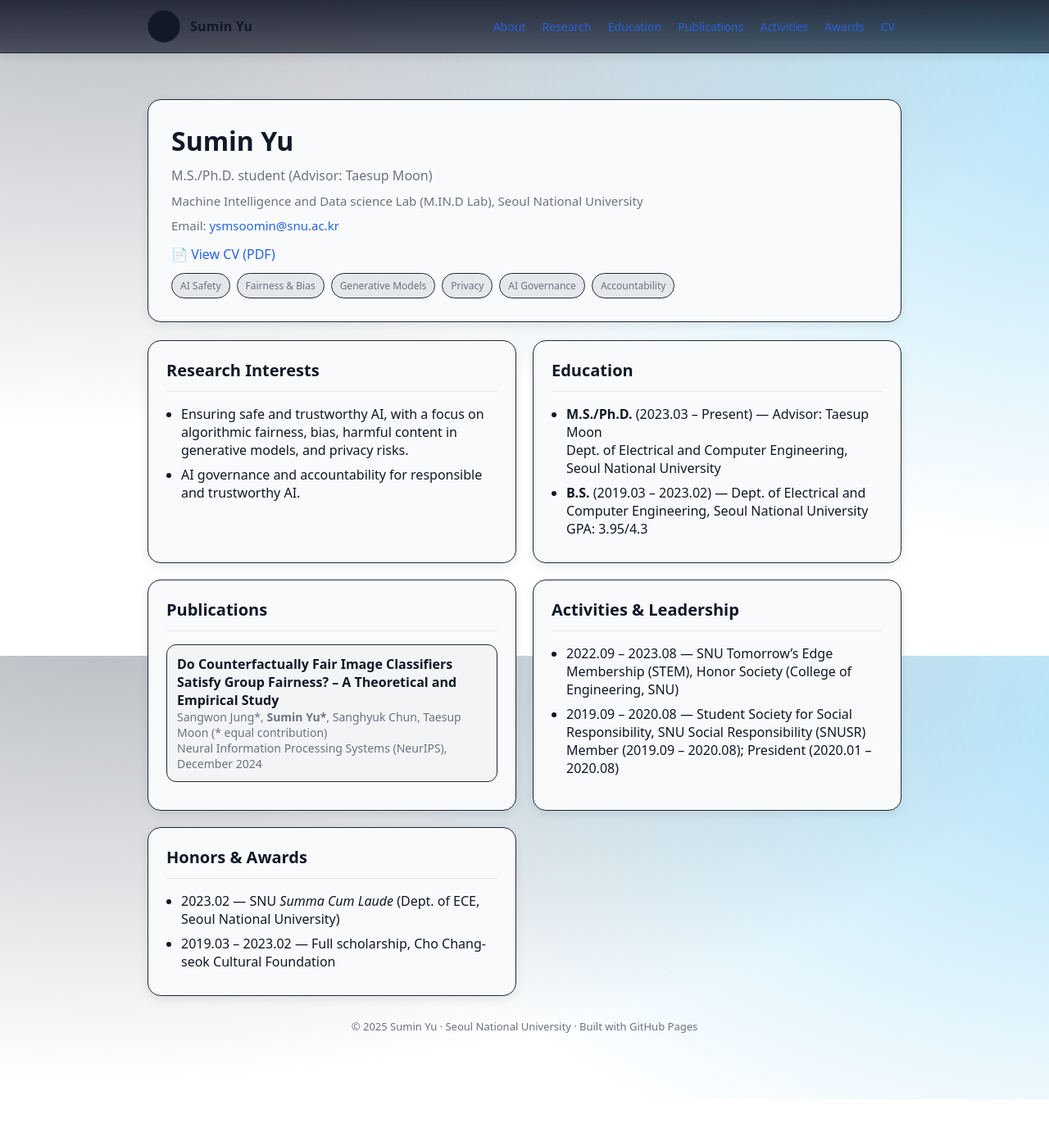
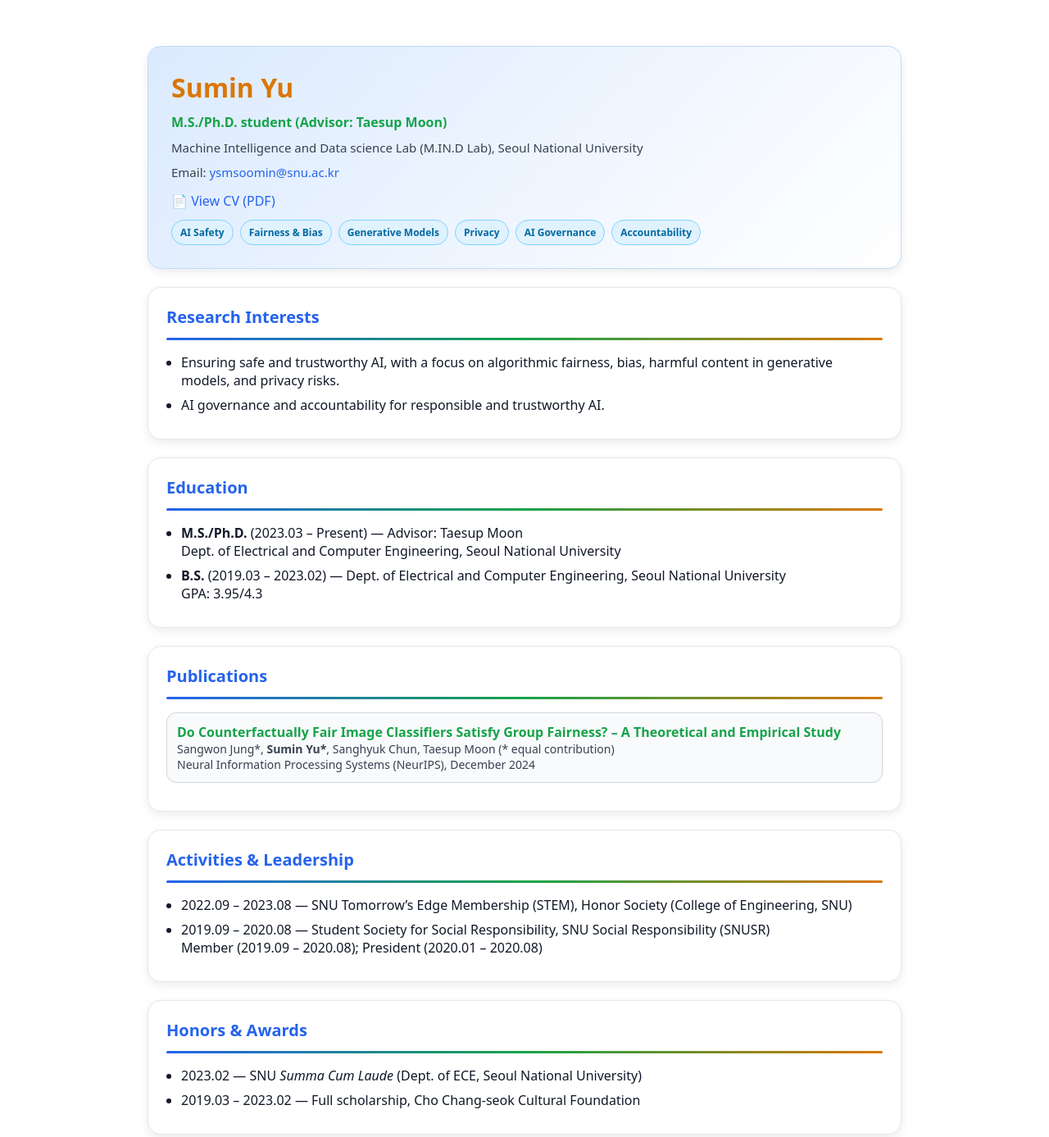
Before and after one commit to sumin-yu/sumin-yu.github.io, a plain HTML site: page index.html in a window 1280 px wide. Shown: the top 1387 px of the page at 82% size. Before the commit the page ends 1341 px from the top, so only its background shows below. Drawn offline with Linux system fonts and the light colour scheme.

Commit message:
Update index.html

```diff
--- a/index.html
+++ b/index.html
@@ -3,87 +3,63 @@
 <head>
   <meta charset="utf-8" />
   <meta name="viewport" content="width=device-width, initial-scale=1" />
-  <title>Sumin Yu</title>
+  <title>Sumin Yu — CV & Research</title>
   <meta name="description" content="Sumin Yu — M.S./Ph.D. student at Seoul National University (M.IN.D Lab). Research interests: AI safety and trustworthiness, algorithmic fairness, bias, harmful content in generative models, privacy risks; AI governance and accountability." />
   <meta property="og:title" content="Sumin Yu — CV & Research" />
   <meta property="og:description" content="AI safety & trustworthiness; fairness, bias, harmful content, privacy risks; governance & accountability." />
-  <meta name="theme-color" content="#0f172a" />
+  <meta name="theme-color" content="#ffffff" />
   <style>
     :root{
-      --bg:#ffffff;           /* page background */
-      --panel:#f9fafb;        /* content background */
-      --text:#111827;         /* base text */
-      --muted:#6b7280;        /* secondary text */
-      --accent:#2563eb;       /* links & highlights */
-      --rule:#e5e7eb;         /* section rule */
-      --card:#f3f4f6;         /* cards */
-      --pill:#e5e7eb;         /* tag pill */
+      --bg:#ffffff;
+      --panel:#ffffff;
+      --text:#111827;
+      --muted:#374151;
+      --accent:#2563eb; /* blue */
+      --accent2:#16a34a; /* green */
+      --accent3:#d97706; /* orange */
+      --rule:#e5e7eb;
+      --card:#f9fafb;
+      --pill:#e0f2fe;
       --shadow: 0 4px 12px rgba(0,0,0,.08);
     }
     *{box-sizing:border-box}
     html,body{height:100%}
     body{
       margin:0; font-family: ui-sans-serif, system-ui, -apple-system, Segoe UI, Roboto, "Helvetica Neue", Arial, "Noto Sans", "Apple Color Emoji", "Segoe UI Emoji";
-      background: radial-gradient(1200px 600px at 10% -10%, #1e293b55, transparent) ,
-                  radial-gradient(1000px 600px at 110% 10%, #0ea5e955, transparent) ,
-                  var(--bg);
+      background: var(--bg);
       color:var(--text);
     }
-    a{color:var(--accent); text-decoration:none}
+    a{color:var(--accent); text-decoration:none; font-weight:500}
     a:hover{text-decoration:underline}
     .wrap{max-width:960px; margin:0 auto; padding:28px 20px 80px}
     header{
       position:sticky; top:0; z-index:10; backdrop-filter:saturate(180%) blur(10px);
-      background: linear-gradient(180deg, rgba(11,16,32,.85), rgba(11,16,32,.65));
-      border-bottom:1px solid #1f2937; box-shadow:var(--shadow);
+      background: rgba(255,255,255,.95);
+      border-bottom:2px solid var(--accent); box-shadow:var(--shadow);
     }
     .nav{display:flex; align-items:center; gap:18px; justify-content:space-between; padding:12px 20px; max-width:960px; margin:0 auto}
     .brand{display:flex; align-items:center; gap:12px}
-    .avatar{width:40px; height:40px; border-radius:50%; background:#111827; border:1px solid #1f2937}
-    .name{font-weight:700; letter-spacing:.2px}
+    .avatar{width:40px; height:40px; border-radius:50%; background:#e0f2fe; border:2px solid var(--accent)}
+    .name{font-weight:700; letter-spacing:.2px; color:var(--accent)}
     .links a{margin:0 8px; font-size:14px; opacity:.9}
-    .hero{margin-top:28px; background:var(--panel); border:1px solid #1f2937; padding:28px; border-radius:16px; box-shadow:var(--shadow)}
-    .hero h1{margin:0 0 10px; font-size:32px}
-    .hero .role{color:var(--muted); margin-top:6px}
+    .hero{margin-top:28px; background:linear-gradient(135deg, #dbeafe, #ffffff); border:1px solid #bfdbfe; padding:28px; border-radius:16px; box-shadow:var(--shadow)}
+    .hero h1{margin:0 0 10px; font-size:32px; color:var(--accent3)}
+    .hero .role{color:var(--accent2); margin-top:6px; font-weight:600}
     .hero .meta{margin-top:10px; color:var(--muted); font-size:15px}
-    .button{
-      display:inline-block; padding:10px 14px; border-radius:12px; background:linear-gradient(180deg,#60a5fa,#3b82f6);
-      color:white; font-weight:600; box-shadow:0 6px 18px rgba(59,130,246,.35);
-    }
-    .grid{display:grid; grid-template-columns:1fr; gap:20px; margin-top:22px}
-    @media(min-width:840px){ .grid{grid-template-columns:1fr 1fr} }
-    section{background:var(--panel); border:1px solid #1f2937; border-radius:16px; padding:22px; box-shadow:var(--shadow)}
-    h2{margin:0 0 12px; font-size:20px; display:flex; align-items:center; gap:10px}
-    .rule{height:1px; background:var(--rule); margin:10px 0 16px}
+    section{background:var(--panel); border:1px solid #e5e7eb; border-radius:16px; padding:22px; box-shadow:var(--shadow); margin-top:22px}
+    h2{margin:0 0 12px; font-size:20px; display:flex; align-items:center; gap:10px; color:var(--accent)}
+    .rule{height:3px; background:linear-gradient(to right, var(--accent), var(--accent2), var(--accent3)); border-radius:2px; margin:10px 0 16px}
     ul{margin:0; padding-left:18px}
     li{margin:8px 0}
-    .pub{margin:12px 0; padding:12px; background:var(--card); border:1px solid #1f2937; border-radius:12px}
-    .pub .title{font-weight:700}
+    .pub{margin:12px 0; padding:12px; background:var(--card); border:1px solid #d1d5db; border-radius:12px}
+    .pub .title{font-weight:700; color:var(--accent2)}
     .kvs{display:flex; flex-wrap:wrap; gap:8px; margin-top:12px}
-    .pill{font-size:12px; padding:6px 10px; background:var(--pill); border:1px solid #1f2937; border-radius:999px; color:var(--muted)}
+    .pill{font-size:12px; padding:6px 10px; background:var(--pill); border:1px solid #7dd3fc; border-radius:999px; color:#0369a1; font-weight:600}
     footer{margin-top:28px; color:var(--muted); font-size:13px; text-align:center}
     .small{font-size:14px; color:var(--muted)}
   </style>
 </head>
 <body>
-  <header>
-    <nav class="nav">
-      <div class="brand">
-        <div class="avatar" aria-hidden="true"></div>
-        <div class="name">Sumin Yu</div>
-      </div>
-      <div class="links" aria-label="Site">
-        <a href="#about">About</a>
-        <a href="#interests">Research</a>
-        <a href="#education">Education</a>
-        <a href="#publications">Publications</a>
-        <a href="#activities">Activities</a>
-        <a href="#awards">Awards</a>
-        <a href="cv_suminyu.pdf" target="_blank" rel="noopener">CV</a>
-      </div>
-    </nav>
-  </header>
-
   <main class="wrap">
     <section id="about" class="hero">
       <h1>Sumin Yu</h1>
@@ -92,10 +68,6 @@
       <div class="meta">Email: <a href="mailto:ysmsoomin@snu.ac.kr">ysmsoomin@snu.ac.kr</a></div>
       <div style="margin-top:14px; display:flex; flex-direction:column; gap:6px;">
         <a href="cv_suminyu.pdf" target="_blank" rel="noopener">📄 View CV (PDF)</a>
-        <!-- Add external links if desired:
-        <a href="#">Google Scholar</a>
-        <a href="#">LinkedIn</a>
-        -->
       </div>
       <div class="kvs">
         <span class="pill">AI Safety</span>
@@ -107,7 +79,6 @@
       </div>
     </section>
 
-    <div class="grid">
     <section id="interests">
       <h2>Research Interests</h2>
       <div class="rule"></div>
@@ -135,9 +106,6 @@
         <div class="title">Do Counterfactually Fair Image Classifiers Satisfy Group Fairness? – A Theoretical and Empirical Study</div>
         <div class="small">Sangwon Jung*, <strong>Sumin Yu*</strong>, Sanghyuk Chun, Taesup Moon (* equal contribution)</div>
         <div class="small">Neural Information Processing Systems (NeurIPS), December 2024</div>
-          <!-- Optional: add a paper link when available
-          <div style="margin-top:8px"><a href="#" target="_blank" rel="noopener">Paper</a> · <a href="#" target="_blank" rel="noopener">Code</a> · <a href="#" target="_blank" rel="noopener">BibTeX</a></div>
-          -->
       </div>
     </section>
 
@@ -159,7 +127,6 @@
         <li>2019.03 – 2023.02 — Full scholarship, Cho Chang-seok Cultural Foundation</li>
       </ul>
     </section>
-    </div>
 
     <footer>
       © <span id="year"></span> Sumin Yu · Seoul National University · Built with GitHub Pages
```
Lines whose indentation alone changed are shown as unchanged.
